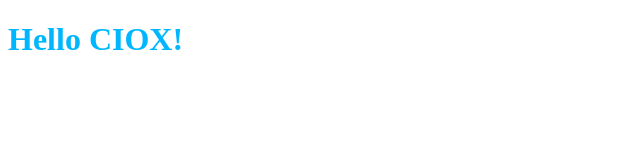
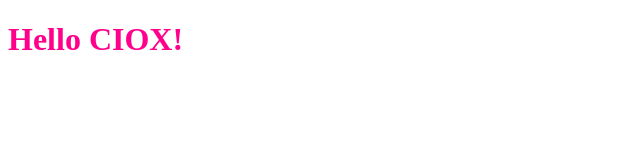
Before and after one commit to mchicha/Porfolio, a plain HTML site: page Portfolio/index.html in a window 1280 px wide. Shown: the whole page, without its empty margins (0-640 px from the left). Drawn offline with Linux system fonts and the light colour scheme.

Commit message:
Change to purple color

```diff
--- a/Portfolio/style.css
+++ b/Portfolio/style.css
@@ -1,3 +1,3 @@
 h1 {
-    color: rgb(0, 183, 255);
+    color: rgb(255, 0, 140);
 }
```
